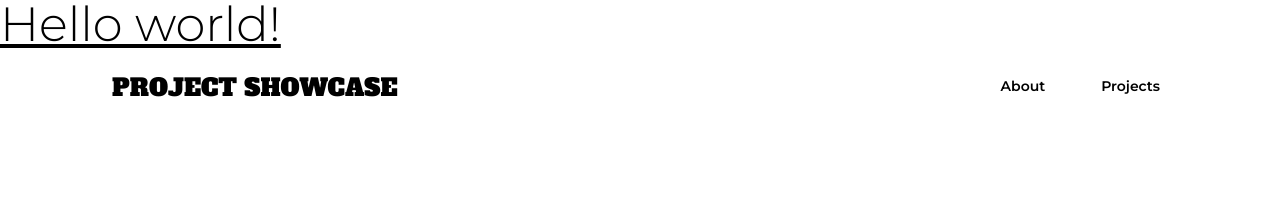
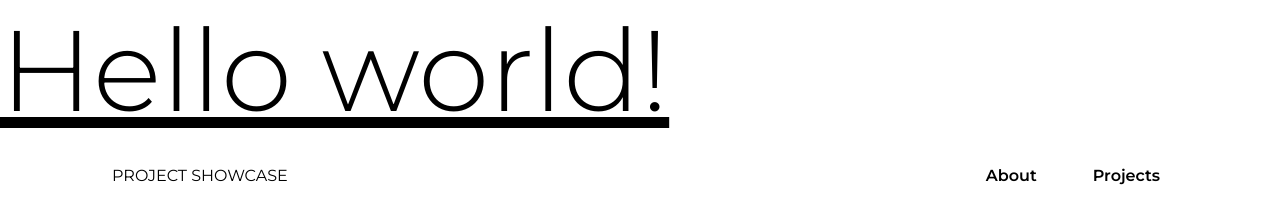
Before and after one commit to tejdevcode/tailwindspotlight, a website: page index.html in a window 1280 px wide. Drawn offline with Linux system fonts and the light colour scheme.

Commit message:
config changes

```diff
--- a/index.html
+++ b/index.html
@@ -14,7 +14,7 @@
 </head>
 
 <body>
-   <h1 class="text-5xl font-light underline">
+   <h1 class="text-h1 font-light underline">
       Hello world!
    </h1>
    <nav id="nav" class="max-w-6xl mx-auto flex flex-row justify-between mt-3 px-12 py-3">
--- a/tailwind.config.js
+++ b/tailwind.config.js
@@ -4,8 +4,26 @@ module.exports = {
   theme: {
     fontFamily: {
       sans: ['Montserrat', '"Open Sans"'],
-      'h2': ['"Alfa Slab One"', '"Open Sans"'],
+      'h1': ['"Alfa Slab One"', '"Open Sans"'],
       'h3': ['"Bebas Neue"', '"Open Sans"']
+    },
+    fontSize: {
+      //   xs: ['0.75rem', { lineHeight: '1rem' }],
+      //   sm: ['0.875rem', { lineHeight: '1.25rem' }],
+      base: ['1rem', { lineHeight: '1.5rem' }], // body fontSize 16px
+      //   lg: ['1.125rem', { lineHeight: '1.75rem' }],
+      xl: ['1.25rem', { lineHeight: '1.75rem' }], // 20px body big fontsize 20px
+      //   '2xl': ['1.5rem', { lineHeight: '2rem' }],
+      '3xl': ['1.875rem', { lineHeight: '2.25rem' }], //title top fontsize 29px
+      '4xl': ['2.6rem', { lineHeight: '2.5rem' }], //heading 3, h3 fontsize 41.67px
+      '5xl': ['3.15rem', { lineHeight: '1' }], //heading 2, h2 fontsize 50px
+      //   '6xl': ['3.75rem', { lineHeight: '1' }],
+      //   '7xl': ['4.5rem', { lineHeight: '1' }],
+      //   '8xl': ['6rem', { lineHeight: '1' }],
+      //   '9xl': ['8rem', { lineHeight: '1' }],
+      'h1': ['7.15rem', { lineHeight: 'normal' }], //heading 1, h1 fontsize 114px
+      'h2': ['3.15rem', { lineHeight: '1' }], //heading 2, h2 fontsize 50px
+      'h3': ['2.6rem', { lineHeight: '2.5rem' }], //heading 3, h3 fontsize 41.67px
     },
     extend: {},
   },
```
Also changed, not shown: src/app.css.
